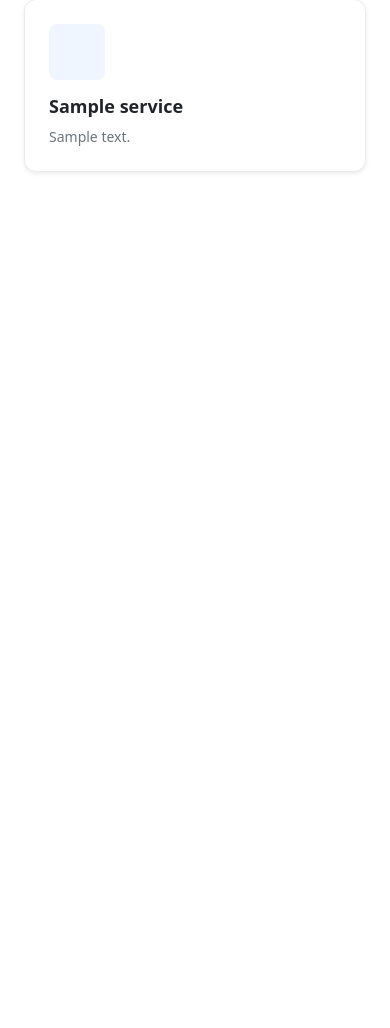
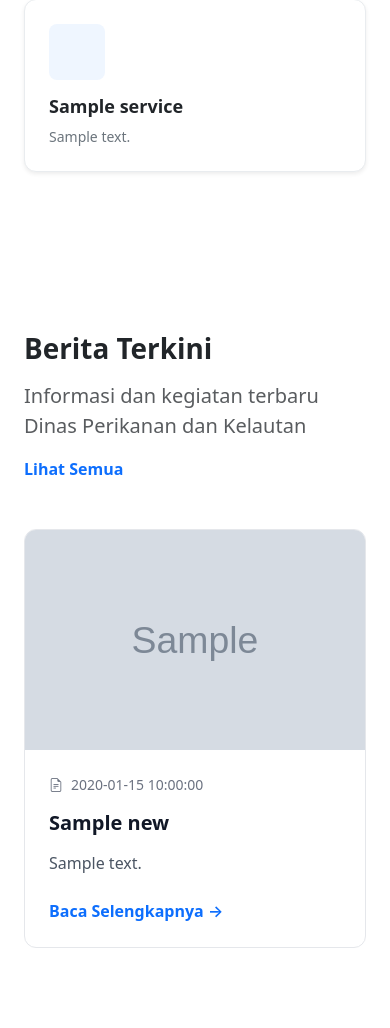
Before and after one commit to AminudinAbdulloh/dinas-perikanan, a CodeIgniter 4 app: the page made by app/Views/public/index.php in a window 390 px wide. Shown: the part 1002-2030 px from the top of the page. Before the commit the page ends 1175 px from the top, so only its background shows below. Run offline with PHP 8.4 and a stand-in for CodeIgniter, Linux system fonts and the light colour scheme; the template is opened without the code that fills it: most values are stand-ins (such as "Sample title", 1, 10 or a date in 2020); grey boxes marked "Sample" are stand-in pictures; some libraries are stand-ins or nearby versions.

Commit message:
Add news section to Beranda view; include dynamic news list with styling for news cards

```diff
--- a/app/Views/public/index.php
+++ b/app/Views/public/index.php
@@ -181,6 +181,68 @@
     [data-bs-theme="dark"] .text-muted {
         color: #94a3b8 !important;
     }
+
+    /* News Section */
+    .news-section {
+        padding: 80px 0;
+    }
+
+    .news-card {
+        background-color: #ffffff;
+        border: 1px solid #e5e7eb;
+        border-radius: 0.75rem;
+        overflow: hidden;
+        height: 100%;
+        transition: box-shadow 0.3s ease, transform 0.3s ease;
+    }
+
+    .news-card:hover {
+        box-shadow: 0 1rem 3rem rgba(0, 0, 0, 0.1);
+        transform: translateY(-4px);
+    }
+
+    .news-meta {
+        color: #6b7280;
+        font-size: 0.875rem;
+    }
+
+    .news-title {
+        color: #111827;
+        font-size: 1.25rem;
+    }
+
+    .news-excerpt {
+        color: #4b5563;
+    }
+
+    .news-image {
+        width: 100%;
+        height: 220px;
+        object-fit: cover;
+        display: block;
+    }
+
+    .news-content {
+        padding: 1.5rem;
+    }
+
+    [data-bs-theme="dark"] .news-section {
+        background-color: #101828;
+    }
+
+    [data-bs-theme="dark"] .news-card {
+        background-color: #1e2939;
+        border-color: #1f2937;
+    }
+
+    [data-bs-theme="dark"] .news-meta,
+    [data-bs-theme="dark"] .news-excerpt {
+        color: #9ca3af;
+    }
+
+    [data-bs-theme="dark"] .news-title {
+        color: #f9fafb;
+    }
 </style>
 
 <!-- Hero Section -->
@@ -243,4 +305,40 @@
     </div>
 </section>
 
+<!-- News Section -->
+<section id="berita" class="news-section">
+    <div class="container px-4 px-lg-5">
+        <div class="d-flex flex-wrap align-items-end justify-content-between gap-3 mb-5">
+            <div>
+                <h2 class="fw-bold display-6 mb-3 text-dark-white">Berita Terkini</h2>
+                <p class="text-muted fs-5 mb-0">Informasi dan kegiatan terbaru Dinas Perikanan dan Kelautan</p>
+            </div>
+            <a href="<?= base_url('berita') ?>" class="link-primary fw-semibold text-decoration-none">
+                Lihat Semua
+            </a>
+        </div>
+
+        <div class="row g-4">
+            <?php foreach ($newsList as $news): ?>
+                <div class="col-md-6 col-lg-4">
+                    <article class="news-card">
+                        <img src="<?= esc($news['image']) ?>" alt="<?= esc($news['title']) ?>" class="news-image">
+                        <div class="news-content">
+                            <div class="d-flex align-items-center gap-2 news-meta mb-3">
+                                <i class="bi bi-file-earmark-text"></i>
+                                <time><?= esc($news['date']) ?></time>
+                            </div>
+                            <h3 class="fw-bold mb-3 news-title"><?= esc($news['title']) ?></h3>
+                            <p class="mb-4 news-excerpt"><?= esc($news['excerpt']) ?></p>
+                            <a href="<?= base_url('berita/' . $news['id']) ?>"
+                                class="link-primary fw-semibold text-decoration-none">
+                                Baca Selengkapnya <span aria-hidden="true">&rarr;</span>
+                            </a>
+                        </div>
+                    </article>
+                </div>
+            <?php endforeach; ?>
+        </div>
+    </div>
+</section>
 <?= $this->endSection() ?>
```
Also changed, not shown: app/Controllers/Beranda.php (+24 -0 lines). Lines whose indentation alone changed are shown as unchanged.
